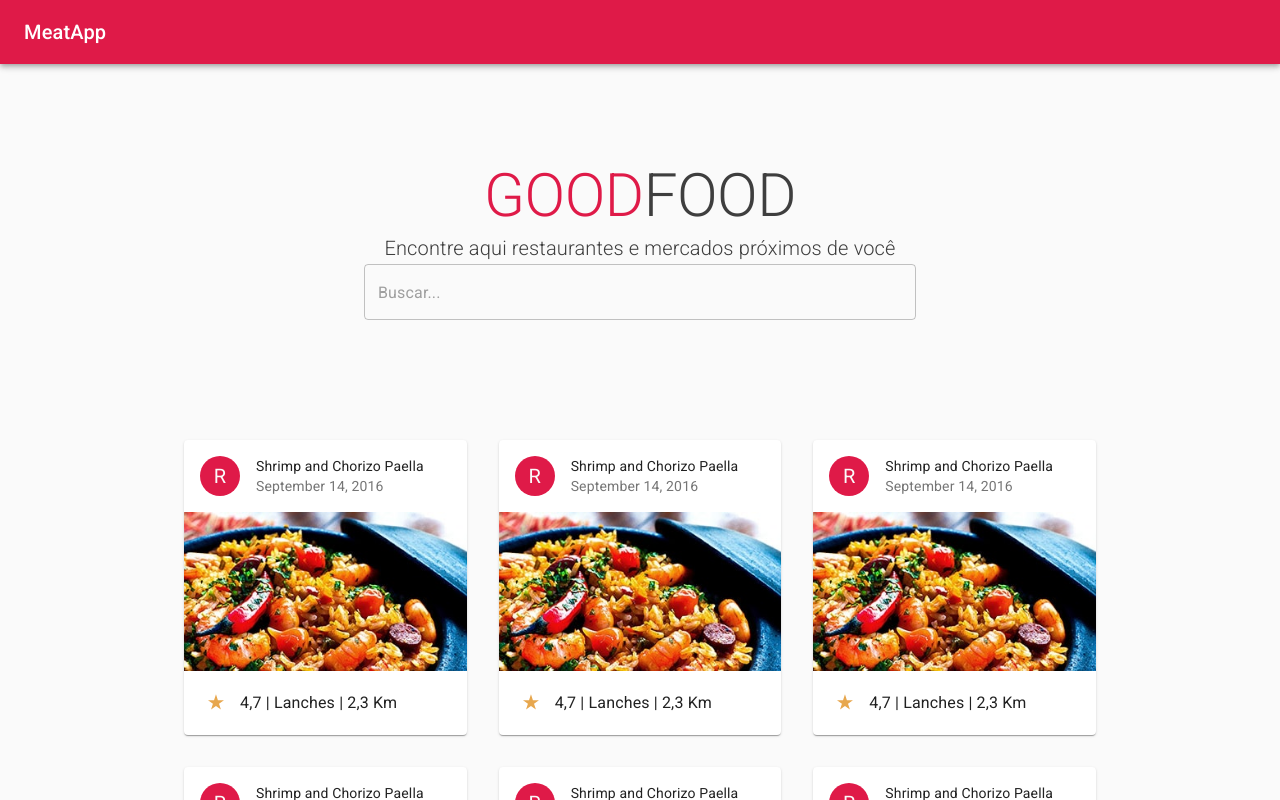
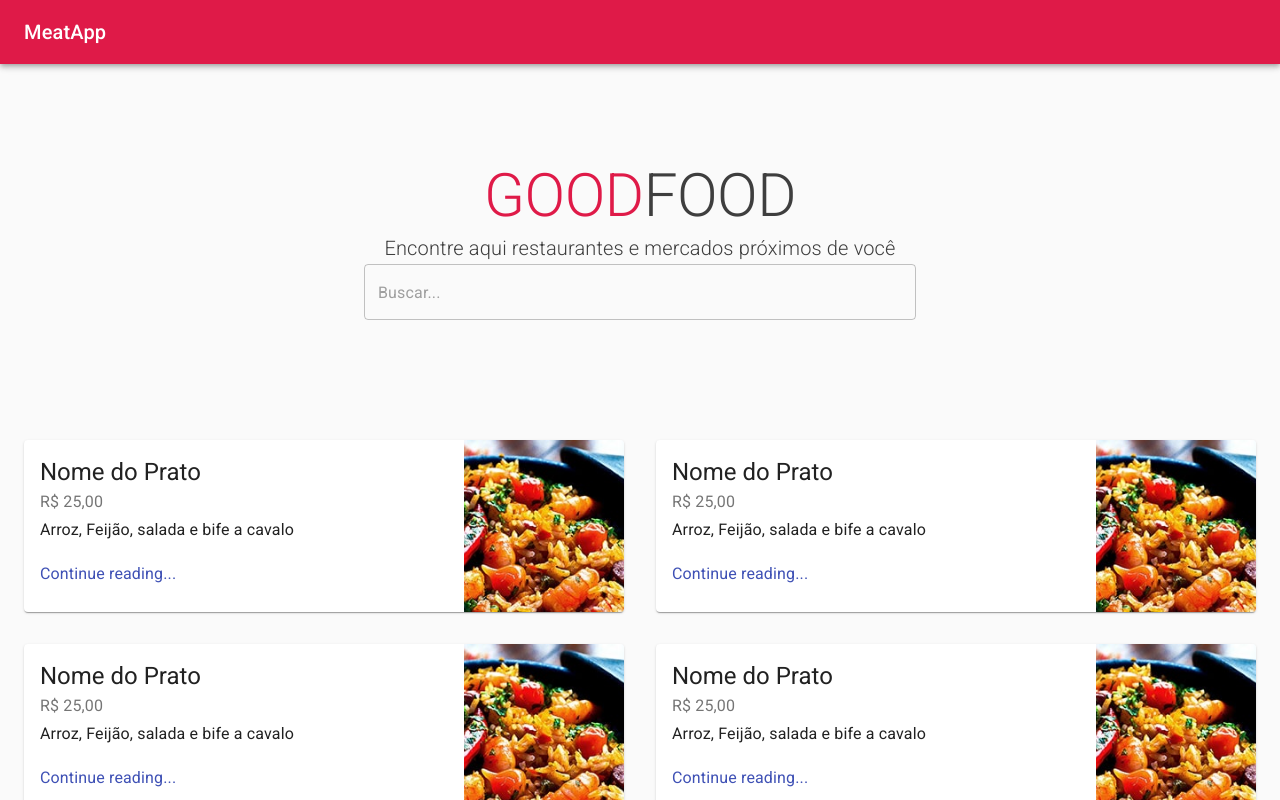
Before and after one commit to CelsoTaliatelli/react-meat-app, a React (Create React App) app in the folder frontend-app/: page / in a window 1280 px wide. Shown: the top 800 px of the page. Built offline with nearby package versions, Linux system fonts and the light colour scheme.

Commit message:
Component Menu de Restaurante

```diff
--- /dev/null
+++ b/frontend-app/src/components/RestaurantMenu.js
@@ -0,0 +1,55 @@
+import {Grid, makeStyles,Card,CardActionArea,CardContent,CardMedia,Hidden,Typography, Container} from '@material-ui/core';
+
+const useStyles = makeStyles((theme) => ({
+    card: {
+        display: 'flex',
+    },
+    cardDetails: {
+        flex:1,
+    },
+    cardMedia: {
+        width: 160
+    },
+    cardGrid:{
+        paddingTop: theme.spacing(15),
+        paddingBottom: theme.spacing(8)
+    }
+}));
+
+export default function RestaurantMenu() {
+    const classes = useStyles();
+    const menu = [1,2,3,4];
+    return (
+        <Container className={classes.cardGrid}>
+            <Grid container spacing={4}>
+                {menu.map((r) =>
+                <Grid item key={r} xs={12} md={6}>
+                    <CardActionArea component="a" href="#">
+                        <Card className={classes.card}>
+                        <div className={classes.cardDetails}>
+                            <CardContent>
+                            <Typography component="h2" variant="h5">
+                                Nome do Prato
+                            </Typography>
+                            <Typography variant="subtitle1" color="textSecondary">
+                                R$ 25,00
+                            </Typography>
+                            <Typography variant="subtitle1" paragraph>
+                                Arroz, Feijão, salada e bife a cavalo
+                            </Typography>
+                            <Typography variant="subtitle1" color="primary">
+                                Continue reading...
+                            </Typography>
+                            </CardContent>
+                        </div>
+                        <Hidden xsDown>
+                            <CardMedia className={classes.cardMedia} image={'paella.jpg'} title={'post.imageTitle'} />
+                        </Hidden>
+                        </Card>
+                    </CardActionArea>
+                </Grid>
+                )}
+            </Grid>
+        </Container>
+    );
+}
--- a/frontend-app/src/index.js
+++ b/frontend-app/src/index.js
@@ -8,6 +8,7 @@ import Brand from './components/Brand';
 import Search from './components/Search';
 import Restaurant from './components/Restaurant';
 import RestaurantList from './components/RestaurantList';
+import RestaurantMenu from './components/RestaurantMenu';
 
 
 ReactDOM.render(
@@ -21,8 +22,7 @@ ReactDOM.render(
           <Search />
         </Grid>
       </Container>
-      <RestaurantList />
-
+      <RestaurantMenu />
     </main>
   </React.StrictMode>,
   document.getElementById('root')
```
Also changed, not shown: frontend-app/src/components/RestaurantBanner.js (added), 2 other files (tests, documents, lock files or other folders).
